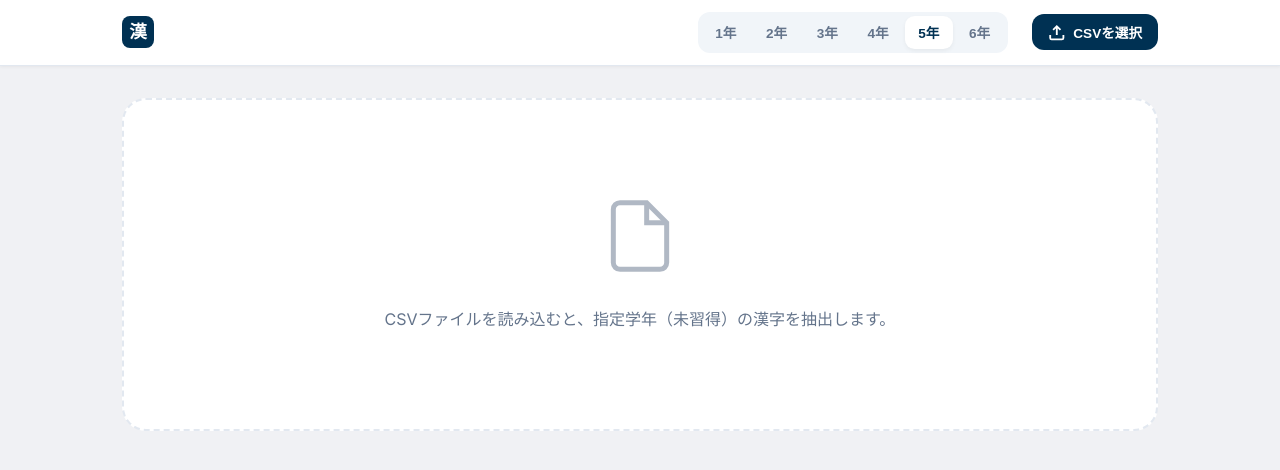
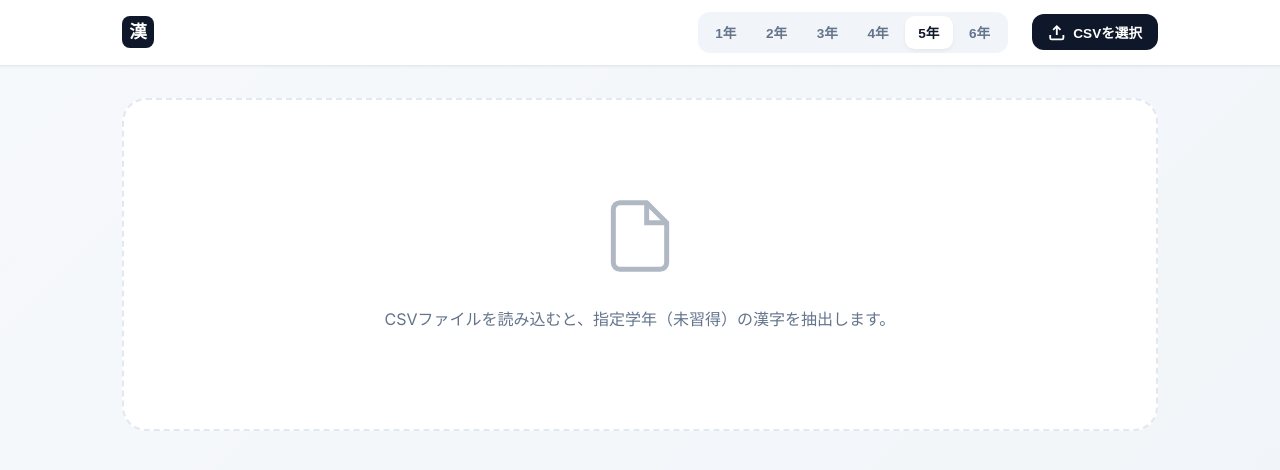
Before and after one commit to HarutoJAZZ45/Kchecker, a website built with Vite: page index.html in a window 1280 px wide. Built offline with nearby package versions, Linux system fonts and the light colour scheme.

Commit message:
Enhance grade-specific themes with more distinct background colors

```diff
--- a/src/style.css
+++ b/src/style.css
@@ -1,6 +1,6 @@
 :root {
     --primary: #0056b3;
-    --primary-hover: #004494;
+    --primary-hover: color-mix(in srgb, var(--primary), black 20%);
     --secondary: #e7f1ff;
     --accent: #00a8ff;
     --bg: #f8fbff;
@@ -8,39 +8,58 @@
     --text-muted: #64748b;
     --white: #ffffff;
     --border: #e2e8f0;
-    --shadow: 0 4px 6px -1px rgb(0 0 0 / 0.1), 0 2px 4px -2px rgb(0 0 0 / 0.1);
-    --shadow-lg: 0 10px 15px -3px rgb(0 0 0 / 0.1), 0 4px 6px -4px rgb(0 0 0 / 0.1);
+    --shadow: 0 4px 12px rgba(0, 0, 0, 0.08);
+    --shadow-lg: 0 10px 25px -5px rgba(0, 0, 0, 0.1);
 }
 
-/* Grade Themes */
+/* Grade Themes - Dynamic Backgrounds */
 body[data-grade="1"] {
     --primary: #0056b3;
-    --bg: #f8fbff;
+    --bg: #f0f7ff;
+    --accent: #00a8ff;
 }
 
 body[data-grade="2"] {
-    --primary: #006994;
-    --bg: #f0f7f9;
+    --primary: #007bb3;
+    --bg: #e6f7ff;
+    --accent: #00d2ff;
 }
 
 body[data-grade="3"] {
-    --primary: #0047ab;
-    --bg: #f0f3f9;
+    --primary: #2a52be;
+    --bg: #f0f0ff;
+    --accent: #7b61ff;
 }
 
 body[data-grade="4"] {
-    --primary: #2a52be;
-    --bg: #f2f0f9;
+    --primary: #1e3a8a;
+    --bg: #eef2ff;
+    --accent: #3b82f6;
 }
 
 body[data-grade="5"] {
-    --primary: #003153;
-    --bg: #f0f1f4;
+    --primary: #0f172a;
+    --bg: #f1f5f9;
+    --accent: #64748b;
 }
 
 body[data-grade="6"] {
-    --primary: #1a237e;
-    --bg: #efeff5;
+    --primary: #312e81;
+    --bg: #eef2ff;
+    --accent: #6366f1;
+}
+
+/* Adding subtle pattern/gradient to make it more obvious */
+body::before {
+    content: '';
+    position: fixed;
+    top: 0;
+    left: 0;
+    width: 100%;
+    height: 100%;
+    z-index: -1;
+    background: linear-gradient(135deg, rgba(255, 255, 255, 0.4) 0%, rgba(255, 255, 255, 0) 100%);
+    pointer-events: none;
 }
 
 * {
```
